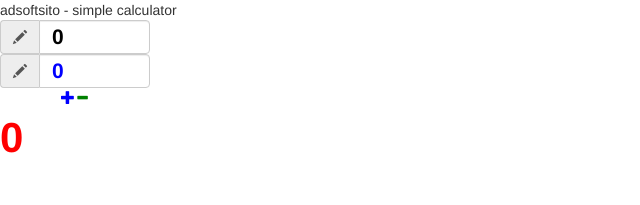
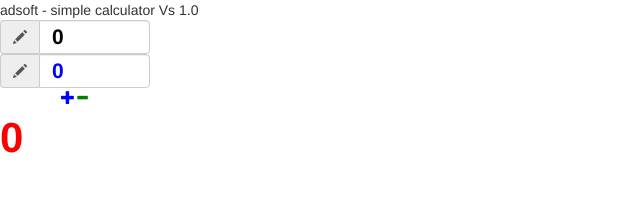
Before and after one commit to adsoftsito/testing-calculator, an Angular app: page / in a window 1280 px wide. Shown: the top 205 px of the page, without its empty margins (0-640 px from the left). Built offline with nearby package versions, Linux system fonts and the light colour scheme.

Commit message:
update title

```diff
--- a/src/app/app.component.html
+++ b/src/app/app.component.html
@@ -1,2 +1,2 @@
-adsoftsito - simple calculator
+adsoft - simple calculator Vs 1.0
 <app-ui></app-ui>
```
